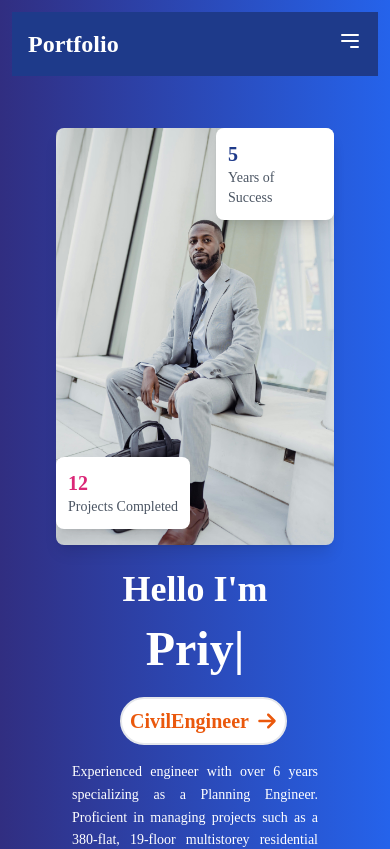
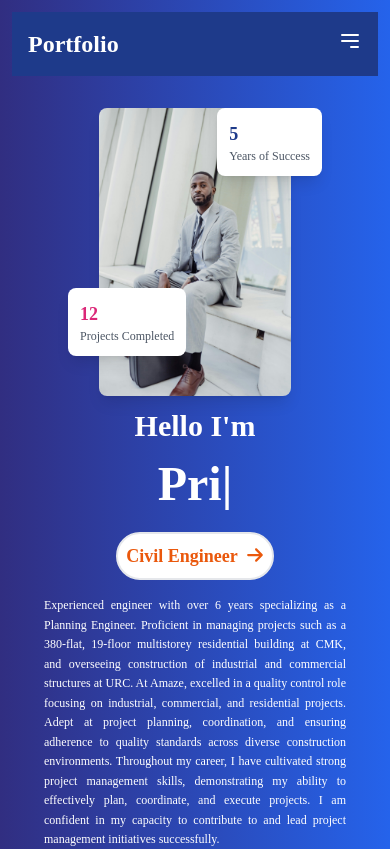
Before and after one commit to ragul66/portfolio-priyadharshan, a React (Vite) app: page / in a window 390 px wide. Shown: the top 849 px of the page. Built offline with nearby package versions, Linux system fonts and the light colour scheme.

Commit message:
Home page fitted

```diff
--- a/src/Pages/Home.jsx
+++ b/src/Pages/Home.jsx
@@ -8,23 +8,24 @@ const Home = () => {
   return (
     <div
       id="home"
-      className="bg-gradient-to-r from-indigo-900 to-blue-600 min-h-screen   p-10 font-primary"
+      className="bg-gradient-to-r from-indigo-900 to-blue-600 p-5 sm:p-7 md:p-10 font-primary h-full lg:max-h-screen" // Set full height for small screens and max height for larger screens
     >
-      <div className="container mx-auto flex flex-col-reverse md:flex-row items-center justify-between px-4">
+      <div className="container mx-auto flex flex-col-reverse lg:flex-row items-center justify-between px-4 h-full">
         {/* Left Section */}
-        <div className="text-white text-center md:text-left md:-mt-20">
-          <h1 className="text-4xl md:text-6xl font-bold mb-4 animate-bottom-to-top">
+        <div className="text-white text-center lg:-mt-4 mt-3 lg:text-left  flex-1">
+          <h1 className="text-3xl sm:text-4xl md:text-5xl lg:text-6xl font-bold mb-4 animate-bottom-to-top ">
             Hello I'm
           </h1>
-          {/* Typing animation for PriyaDharshan */}
-          <TypingText text="PriyaDharshan" speed={150} />{" "}
-          {/* Add typing effect */}
+          <div>
+            {/* Typing animation for PriyaDharshan */}
+            <TypingText text="PriyaDharshan" speed={150} />
+          </div>
           <a href="/service">
-            <p className="flex ml-16 md:ml-0 text-xl md:text-2xl mb-4 animate-left-to-right text-orange-600 border-2 rounded-full w-fit p-2 font-semibold bg-white cursor-pointer">
-              CivilEngineer <FaArrowRight className="ml-2 mt-1" />
+            <p className="flex mx-auto lg:mx-0 text-lg sm:text-xl md:text-2xl mb-4 animate-left-to-right text-orange-600 border-2 rounded-full w-fit p-2 font-semibold bg-white cursor-pointer">
+              Civil Engineer <FaArrowRight className="ml-2 mt-1" />
             </p>
           </a>
-          <p className="text-justify text-sm md:text-base lg:text-lg mb-8 font-medium leading-relaxed px-4 md:px-0 md:max-w-[800px] animate-bottom-to-top delay-700">
+          <p className="text-justify text-xs sm:text-sm md:text-base lg:text-lg mb-8 font-medium leading-relaxed px-2 sm:px-4 lg:px-0 lg:max-w-[800px] animate-bottom-to-top delay-700">
             Experienced engineer with over 6 years specializing as a Planning
             Engineer. Proficient in managing projects such as a 380-flat,
             19-floor multistorey residential building at CMK, and overseeing
@@ -38,37 +39,24 @@ const Home = () => {
             confident in my capacity to contribute to and lead project
             management initiatives successfully.
           </p>
-          {/* Customizable buttons */}
-          {/* <div className="flex flex-col md:flex-row space-y-4 md:space-y-0 md:space-x-6">
-            <a
-              href="#quote"
-              className="bg-blue-500 px-6 py-3 rounded-md hover:bg-blue-700 text-white"
-            >
-              Get a Quote
-            </a>
-            <a
-              href="/about"
-              className="border border-white px-6 py-3 rounded-md hover:bg-white hover:text-blue-600 text-white"
-            >
-              About Me
-            </a>
-          </div> */}
         </div>
 
         {/* Right Section (Image and Stats) */}
-        <div className="relative animate-bottom-to-top">
+        <div className="relative w-full sm:w-auto lg:w-1/2 flex-1 animate-bottom-to-top">
           <img
             src={man}
             alt="James Smith"
-            className="rounded-lg shadow-lg w-72 md:w-96 mx-auto mb-6"
+            className="rounded-lg shadow-lg mx-auto lg:h-[460px] w-48 sm:w-60 md:w-80 lg:w-96 lg:mr-10"
           />
-          <div className="absolute top-0 left-40 md:-top-10 md:left-64 bg-white p-3 rounded-lg shadow-lg">
-            <p className="text-blue-900 text-xl font-bold">5</p>
-            <p className="text-gray-600 text-sm">Years of Success</p>
+          <div className="absolute top-0 right-8 md:right-12 lg:ml-48 bg-white p-3 rounded-lg shadow-lg">
+            <p className="text-blue-900 text-lg sm:text-xl font-bold">5</p>
+            <p className="text-gray-600 text-xs sm:text-sm">Years of Success</p>
           </div>
-          <div className="absolute bottom-10 md:bottom-24 md:-left-12 bg-white p-3 rounded-lg shadow-lg">
-            <p className="text-pink-600 text-xl font-bold">12</p>
-            <p className="text-gray-600 text-sm">Projects Completed</p>
+          <div className="absolute bottom-10 left-8 sm:left-12 lg:left-52 bg-white p-3 rounded-lg shadow-lg">
+            <p className="text-pink-600 text-lg sm:text-xl font-bold">12</p>
+            <p className="text-gray-600 text-xs sm:text-sm">
+              Projects Completed
+            </p>
           </div>
         </div>
       </div>
```
